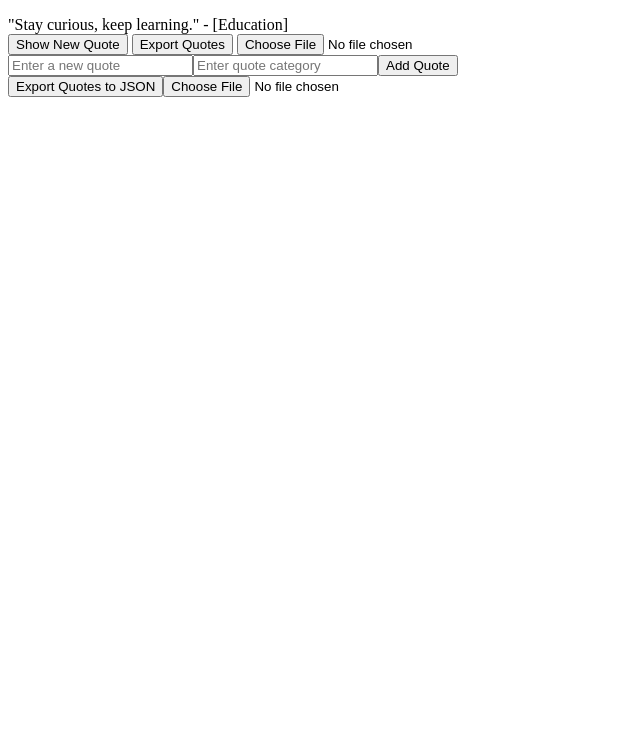
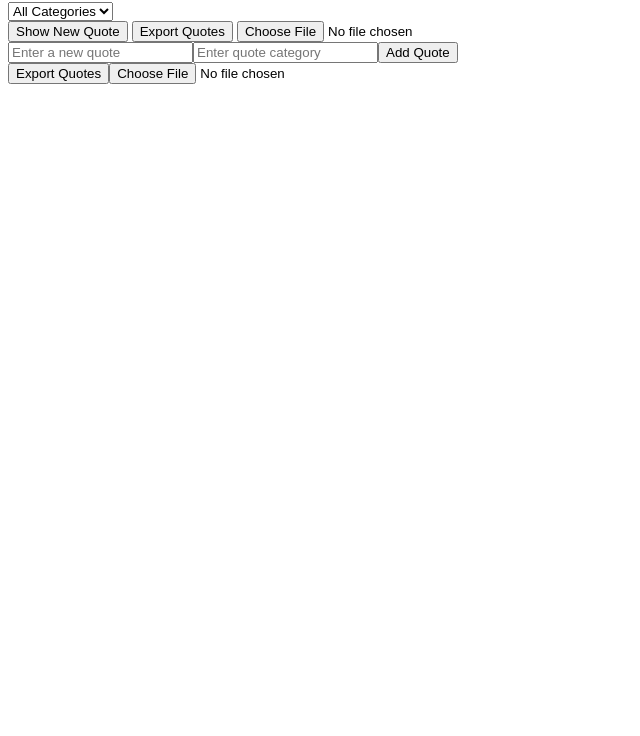
Before and after one commit to Hannahwangari/alx_fe_javascript, a plain HTML site: page dom-manipulation/index.html in a window 1280 px wide. Shown: the part 64-800 px from the top of the page, without its empty margins (0-640 px from the left). Drawn offline with Linux system fonts and the light colour scheme.

Commit message:
Feat: Add category filtering with localStorage and dynamic dropdown

```diff
--- a/dom-manipulation/index.html
+++ b/dom-manipulation/index.html
@@ -1,20 +1,16 @@
-<!DOCTYPE html>
-<html lang="en">
-<head>
-  <meta charset="UTF-8">
-  <meta name="viewport" content="width=device-width, initial-scale=1.0">
-  <title>Dynamic Quote Generator</title>
-</head>
 <body>
   <h1>Dynamic Quote Generator</h1>
 
+  <select id="categoryFilter" onchange="filterQuotes()">
+    <option value="all">All Categories</option>
+  </select>
+
   <div id="quoteDisplay"></div>
+
   <button id="newQuote">Show New Quote</button>
 
-  <!-- Required for checker -->
   <button onclick="exportToJsonFile()">Export Quotes</button>
   <input type="file" id="importFile" accept=".json" onchange="importFromJsonFile(event)" />
 
   <script src="script.js"></script>
 </body>
-</html>
--- a/dom-manipulation/script.js
+++ b/dom-manipulation/script.js
@@ -18,15 +18,26 @@ function loadQuotes() {
   }
 }
 
-// ✨ Show a random quote and save to Session Storage
-function showRandomQuote() {
-  const randomIndex = Math.floor(Math.random() * quotes.length);
-  const quote = quotes[randomIndex];
+// ✨ Show a quote based on filter or default
+function filterQuotes() {
+  const selectedCategory = document.getElementById("categoryFilter").value;
+  localStorage.setItem("selectedCategory", selectedCategory);
+
+  let filteredQuotes = quotes;
+  if (selectedCategory !== "all") {
+    filteredQuotes = quotes.filter(q => q.category === selectedCategory);
+  }
+
   const quoteDisplay = document.getElementById("quoteDisplay");
-  quoteDisplay.innerHTML = `"${quote.text}" - [${quote.category}]`;
 
-  // Save to sessionStorage (optional)
-  sessionStorage.setItem("lastQuote", JSON.stringify(quote));
+  if (filteredQuotes.length === 0) {
+    quoteDisplay.innerHTML = "<em>No quotes found in this category.</em>";
+  } else {
+    const randomIndex = Math.floor(Math.random() * filteredQuotes.length);
+    const quote = filteredQuotes[randomIndex];
+    quoteDisplay.innerHTML = `"${quote.text}" - [${quote.category}]`;
+    sessionStorage.setItem("lastQuote", JSON.stringify(quote));
+  }
 }
 
 // ➕ Add quote via form
@@ -36,8 +47,9 @@ function addQuote() {
 
   if (text && category) {
     quotes.push({ text, category });
-    saveQuotes(); // Persist change
-    showRandomQuote(); // Optionally show new one
+    saveQuotes();
+    populateCategories();
+    filterQuotes();
     document.getElementById("newQuoteText").value = "";
     document.getElementById("newQuoteCategory").value = "";
   } else {
@@ -70,6 +82,27 @@ function createAddQuoteForm() {
   document.body.appendChild(formDiv);
 }
 
+// 📂 Populate dropdown with unique categories
+function populateCategories() {
+  const dropdown = document.getElementById("categoryFilter");
+  dropdown.innerHTML = '<option value="all">All Categories</option>';
+
+  const categories = [...new Set(quotes.map(q => q.category))];
+  categories.forEach(category => {
+    const option = document.createElement("option");
+    option.value = category;
+    option.textContent = category;
+    dropdown.appendChild(option);
+  });
+
+  // Restore last filter
+  const savedFilter = localStorage.getItem("selectedCategory");
+  if (savedFilter) {
+    dropdown.value = savedFilter;
+    filterQuotes();
+  }
+}
+
 // 💾 Export quotes to a JSON file
 function exportToJsonFile() {
   const dataStr = JSON.stringify(quotes, null, 2);
@@ -84,7 +117,7 @@ function exportToJsonFile() {
   URL.revokeObjectURL(url);
 }
 
-// 📂 Import quotes from uploaded JSON file
+// 📥 Import quotes from JSON file
 function importFromJsonFile(event) {
   const fileReader = new FileReader();
   fileReader.onload = function (event) {
@@ -93,6 +126,8 @@ function importFromJsonFile(event) {
       if (Array.isArray(importedQuotes)) {
         quotes.push(...importedQuotes);
         saveQuotes();
+        populateCategories();
+        filterQuotes();
         alert("Quotes imported successfully!");
       } else {
         alert("Invalid file format.");
@@ -104,10 +139,10 @@ function importFromJsonFile(event) {
   fileReader.readAsText(event.target.files[0]);
 }
 
-// 📤📥 Create Import/Export buttons
+// 📤📥 Add import/export UI
 function createImportExportButtons() {
   const exportBtn = document.createElement("button");
-  exportBtn.textContent = "Export Quotes to JSON";
+  exportBtn.textContent = "Export Quotes";
   exportBtn.onclick = exportToJsonFile;
 
   const importInput = document.createElement("input");
@@ -123,13 +158,13 @@ function createImportExportButtons() {
   document.body.appendChild(container);
 }
 
-// 🚀 On Page Load
+// 🚀 On Load
 window.onload = function () {
-  loadQuotes();               // Load saved quotes from localStorage
-  showRandomQuote();          // Display one on load
-  createAddQuoteForm();       // Build quote input form
-  createImportExportButtons();// Build import/export buttons
+  loadQuotes();
+  createAddQuoteForm();
+  createImportExportButtons();
+  populateCategories();
 
   const newQuoteButton = document.getElementById("newQuote");
-  newQuoteButton.addEventListener("click", showRandomQuote);
+  newQuoteButton.addEventListener("click", filterQuotes);
 };
```
